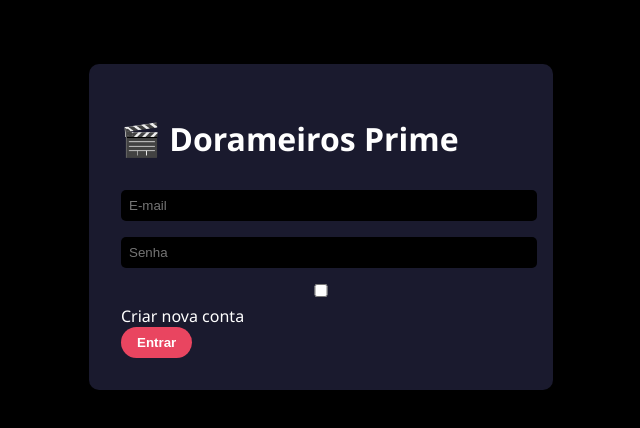
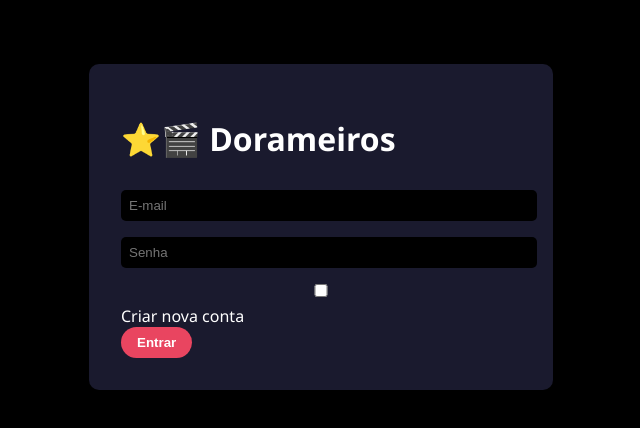
Before and after one commit to b13l/dorameiros, a plain HTML site: page login.html in a window 1280 px wide. Shown: the whole page, without its empty margins (319-959 px from the left). Drawn offline with Linux system fonts and the light colour scheme; no server answers.

Commit message:
Update login.html

```diff
--- a/login.html
+++ b/login.html
@@ -9,7 +9,7 @@
 </head>
 <body>
   <div class="login-container">
-    <h1>🎬 Dorameiros Prime</h1>
+    <h1>⭐🎬 Dorameiros</h1>
     <form id="authForm">
       <input type="email" id="email" placeholder="E-mail" required>
       <input type="password" id="senha" placeholder="Senha" required>
```
